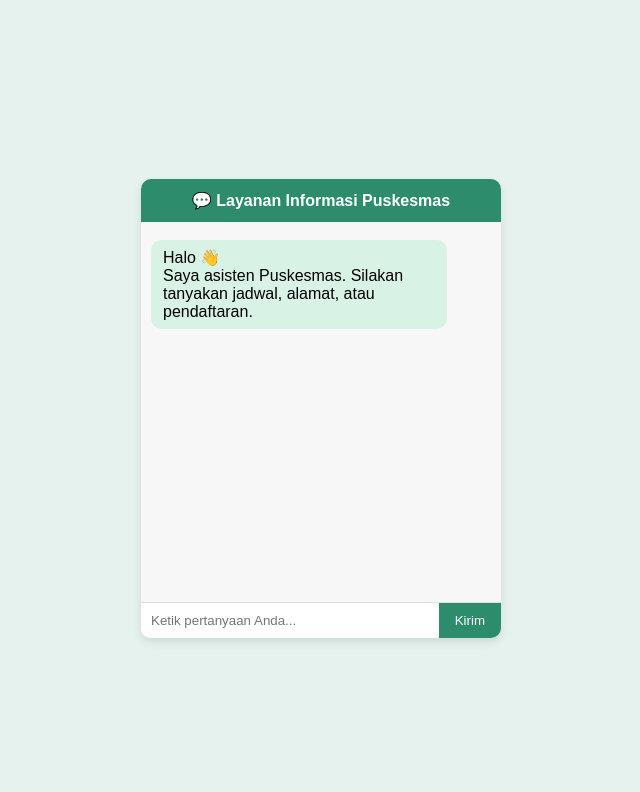
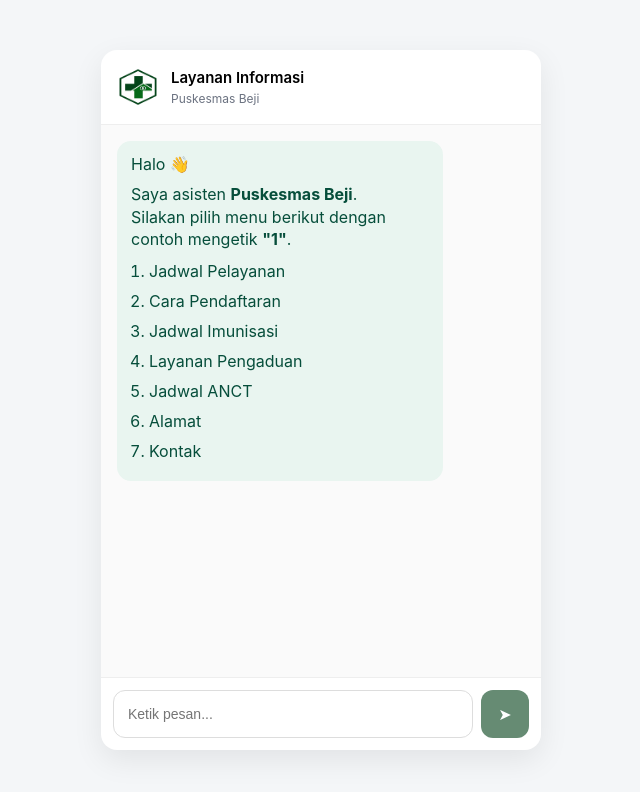
Before and after one commit to starpiu/chatbot-puskesmas, a website: page public/index.html in a window 1280 px wide. Shown: the whole page, without its empty margins (319-959 px from the left). Drawn offline with Linux system fonts and the light colour scheme.

Commit message:
Update UI chatbot

```diff
--- a/public/chat.js
+++ b/public/chat.js
@@ -5,12 +5,22 @@ async function sendMessage() {
 
   if (!message) return;
 
-  // tampilkan pesan user
-  chatBox.innerHTML += `<div class="user">${message}</div>`;
+  // ===============================
+  // Bubble USER
+  // ===============================
+  chatBox.innerHTML += `
+    <div class="message user">
+      ${message}
+    </div>
+  `;
+
   input.value = "";
   chatBox.scrollTop = chatBox.scrollHeight;
 
-  // kirim ke server
+  try {
+    // ===============================
+    // Kirim ke server
+    // ===============================
     const response = await fetch("/chat", {
       method: "POST",
       headers: {
@@ -21,7 +31,25 @@ async function sendMessage() {
 
     const data = await response.json();
 
-  // tampilkan balasan bot
-  chatBox.innerHTML += `<div class="bot">${data.reply}</div>`;
+    // ===============================
+    // Bubble BOT
+    // ===============================
+    chatBox.innerHTML += `
+      <div class="message bot">
+        ${data.reply}
+      </div>
+    `;
+
+  } catch (error) {
+    // ===============================
+    // Error handling (server down)
+    // ===============================
+    chatBox.innerHTML += `
+      <div class="message bot">
+        Terjadi kesalahan server
+      </div>
+    `;
+  }
+
   chatBox.scrollTop = chatBox.scrollHeight;
 }
--- a/public/index.html
+++ b/public/index.html
@@ -2,26 +2,62 @@
 <html lang="id">
 <head>
   <meta charset="UTF-8" />
-  <title>Chat Puskesmas</title>
+  <title>Chatbot Puskesmas Beji</title>
   <link rel="stylesheet" href="style.css" />
 </head>
 <body>
 
-<div class="chat-container">
-  <div class="chat-header">
-    💬 Layanan Informasi Puskesmas
-  </div>
+<div class="chat-wrapper">
+  <div class="chat-card">
 
-  <div class="chat-box" id="chatBox">
-    <div class="bot">
-      Halo 👋 <br>
-      Saya asisten Puskesmas. Silakan tanyakan jadwal, alamat, atau pendaftaran.
+    <!-- Header -->
+    <div class="chat-header">
+      <img src="pngegg.png" alt="Bot Puskesmas Beji">
+      <div>
+        <h4>Layanan Informasi</h4>
+        <span>Puskesmas Beji</span>
+      </div>
     </div>
-  </div>
 
-  <div class="chat-input">
-    <input type="text" id="userInput" placeholder="Ketik pertanyaan Anda..." />
-    <button onclick="sendMessage()">Kirim</button>
+    <!-- Chat Area -->
+    <div class="chat-body" id="chatBox">
+
+      <!-- Bot Greeting -->
+      <div class="message bot">
+        <div class="bot-text">
+          <p>Halo 👋</p>
+          <p>
+            Saya asisten <strong>Puskesmas Beji</strong>.<br>
+            Silakan pilih menu berikut dengan contoh mengetik <strong>"1"</strong>.
+          </p>
+        </div>
+
+        <div class="bot-menu">
+          <ol>
+            <li>Jadwal Pelayanan</li>
+            <li>Cara Pendaftaran</li>
+            <li>Jadwal Imunisasi</li>
+            <li>Layanan Pengaduan</li>
+            <li>Jadwal ANCT</li>
+            <li>Alamat</li>
+            <li>Kontak</li>
+          </ol>
+        </div>
+      </div>
+
+    </div>
+
+    <!-- Input -->
+    <div class="chat-input">
+      <input
+        type="text"
+        id="userInput"
+        placeholder="Ketik pesan..."
+        autocomplete="off"
+      />
+      <button onclick="sendMessage()">➤</button>
+    </div>
+
   </div>
 </div>
 
--- a/public/style.css
+++ b/public/style.css
@@ -1,69 +1,139 @@
+* {
+  box-sizing: border-box;
+}
+
 body {
-  font-family: Arial, sans-serif;
-  background: #e6f2ee;
+  margin: 0;
+  font-family: "Inter", system-ui, sans-serif;
+  background: #f4f6f8;
+  height: 100vh;
   display: flex;
   justify-content: center;
   align-items: center;
-  height: 100vh;
 }
 
-.chat-container {
-  width: 360px;
-  background: white;
-  border-radius: 10px;
-  overflow: hidden;
-  box-shadow: 0 4px 10px rgba(0,0,0,0.1);
+.chat-wrapper {
+  width: 100%;
+  max-width: 460px;
+  padding: 10px;
 }
 
-.chat-header {
-  background: #2c8c6c;
-  color: white;
-  padding: 12px;
-  text-align: center;
-  font-weight: bold;
+.chat-card {
+  background: #ffffff;
+  border-radius: 16px;
+  box-shadow: 0 10px 30px rgba(0,0,0,0.08);
+  display: flex;
+  flex-direction: column;
+  height: 700px;
 }
 
-.chat-box {
-  height: 360px;
-  padding: 10px;
-  overflow-y: auto;
-  background: #f7f7f7;
+/* HEADER */
+.chat-header {
+  display: flex;
+  align-items: center;
+  gap: 12px;
+  padding: 16px;
+  border-bottom: 1px solid #eee;
 }
 
-.bot, .user {
-  margin: 8px 0;
-  padding: 8px 12px;
-  border-radius: 10px;
-  max-width: 80%;
+.chat-header img {
+  width: 42px;
+  height: 42px;
+  border-radius: 50%;
 }
 
-.bot {
-  background: #d9f2e6;
-  align-self: flex-start;
+.chat-header h4 {
+  margin: 0;
+  font-size: 15px;
+  font-weight: 600;
 }
 
-.user {
-  background: #2c8c6c;
-  color: white;
-  margin-left: auto;
+.chat-header span {
+  font-size: 12px;
+  color: #6b7280;
 }
 
+/* CHAT BODY */
+.chat-body {
+  flex: 1;
+  padding: 16px;
+  overflow-y: auto;
+  background: #fafafa;
+}
+
+.message {
+  max-width: 80%;
+  padding: 12px 14px;
+  border-radius: 14px;
+  font-size: 16px;
+  line-height: 1.5;
+  margin-bottom: 10px;
+}
+
+.message.bot {
+  background: #e9f5f0;
+  color: #064e3b;
+}
+
+.bot-text p {
+  margin: 0 0 8px 0;
+  line-height: 1.4;
+}
+
+.bot-menu {
+  margin-top: 8px;
+}
+
+.bot-menu ol {
+  padding-left: 18px;
+  margin: 0;
+}
+
+.bot-menu li {
+  margin-bottom: 6px;
+}
+
+/* USER MESSAGE (jika ada) */
+.message.user {
+  background: #66ba85;
+  color: white;
+  border-radius: 16px 16px 6px 16px;
+  margin-left: auto;
+  text-align: right;
+}
+
+/* INPUT */
 .chat-input {
   display: flex;
-  border-top: 1px solid #ddd;
+  padding: 12px;
+  border-top: 1px solid #eee;
+  gap: 8px;
 }
 
 .chat-input input {
   flex: 1;
-  padding: 10px;
-  border: none;
+  border: 1px solid #ddd;
+  border-radius: 12px;
+  padding: 10px 14px;
+  font-size: 14px;
   outline: none;
 }
 
+.chat-input input:focus {
+  border-color: #16a34a;
+}
+
 .chat-input button {
-  background: #2c8c6c;
+  background: #668b73;
+  border: none;
   color: white;
-  border: none;
-  padding: 0 16px;
+  width: 48px;
+  height: 48px;
+  border-radius: 12px;
   cursor: pointer;
+  font-size: 16px;
 }
+
+.chat-input button:hover {
+  background: #66ba85;
+}
```
Also changed, not shown: public/pngegg.png (added). Lines whose indentation alone changed are shown as unchanged.
